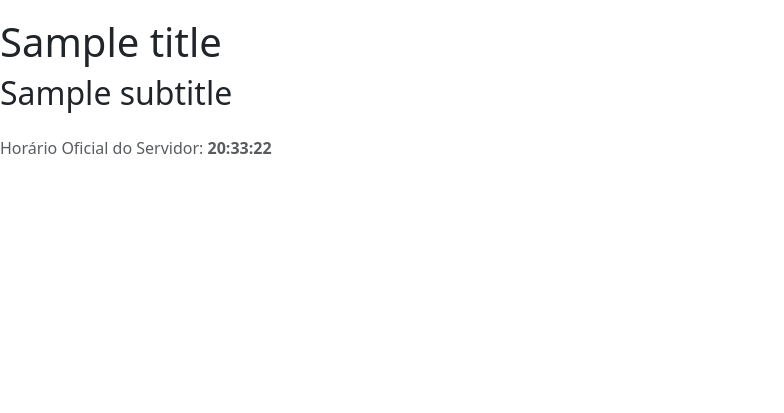
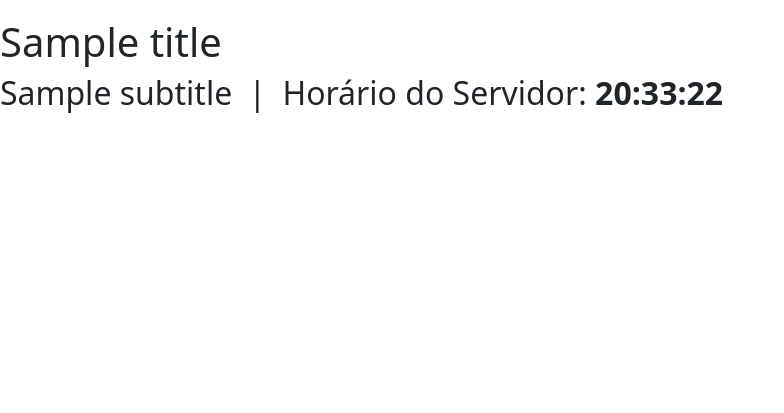
Before and after one commit to IDhexter/vega-webponto, a PHP site: template src/views/template/title.php in a window 1280 px wide. Shown: the part 387-800 px from the top of the page, without its empty margins (0-784 px from the left). Run offline with PHP 8.4, Linux system fonts and the light colour scheme; the visitor is signed in with stand-in values (Sample User, id 1); the template is opened without the code that fills it: most values are stand-ins (such as "Sample title", 1, 10 or a date in 2020); some libraries are stand-ins or nearby versions.

Commit message:
Move server clock from footer to page subtitle header

```diff
--- a/src/views/template/footer.php
+++ b/src/views/template/footer.php
@@ -1,5 +1,5 @@
     <footer class="footer">
-        <span class="text-muted">Horário Oficial do Servidor: <strong id="server-clock"><?= (new DateTime())->format('H:i:s') ?></strong></span>
+        <!-- Footer content removed by request -->
     </footer>
 
     <script src="assets/js/app.js?v=<?= time() ?>"></script>
--- a/src/views/template/title.php
+++ b/src/views/template/title.php
@@ -5,6 +5,6 @@
 
     <div>
         <h1><?= $title ?></h1>
-        <h2><?= $subtitle ?></h2>
+        <h2><?= $subtitle ?> <span class="mx-2">|</span> Horário do Servidor: <strong id="server-clock"><?= (new DateTime())->format('H:i:s') ?></strong></h2>
     </div>
 </div>
```
